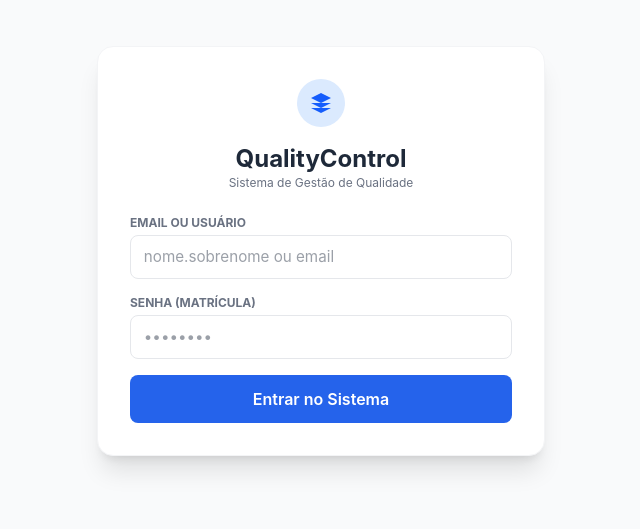
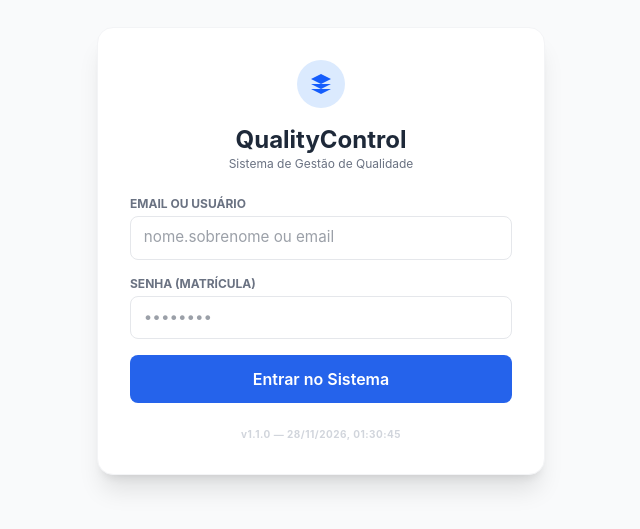
Before and after one commit to jeanthielis/empeno-pro-app, a Vue app: page / in a window 1280 px wide. Shown: the part 149-678 px from the top of the page, without its empty margins (319-959 px from the left). Built offline with nearby package versions, Linux system fonts and the light colour scheme; no server answers; what vue3-apexcharts would draw is missing.

Commit message:
Display app version and build date in Login view
Add application version and build date display to Login.vue

```diff
--- a/src/views/Login.vue
+++ b/src/views/Login.vue
@@ -29,6 +29,11 @@
           <span v-else>Entrar no Sistema</span>
         </button>
       </form>
+
+      <!-- Versão da aplicação -->
+      <p class="text-center text-[10px] font-bold text-gray-300 dark:text-slate-600 tracking-wider mt-6 select-none" :title="'Build: ' + buildDate">
+        v{{ appVersion }} — {{ buildDate }}
+      </p>
     </div>
   </div>
 </template>
@@ -40,6 +45,10 @@ import { signInWithEmailAndPassword, createUserWithEmailAndPassword } from 'fire
 import { collection, query, where, getDocs } from 'firebase/firestore'
 import { auth, db } from '../firebase'
 import Swal from 'sweetalert2'
+
+// ── Versionamento (injetado pelo Vite no build) ───────────────────────────────
+const appVersion = typeof __APP_VERSION__ !== 'undefined' ? __APP_VERSION__ : 'dev'
+const buildDate  = typeof __BUILD_DATE__  !== 'undefined' ? __BUILD_DATE__  : '—'
 
 const router = useRouter()
 
```
